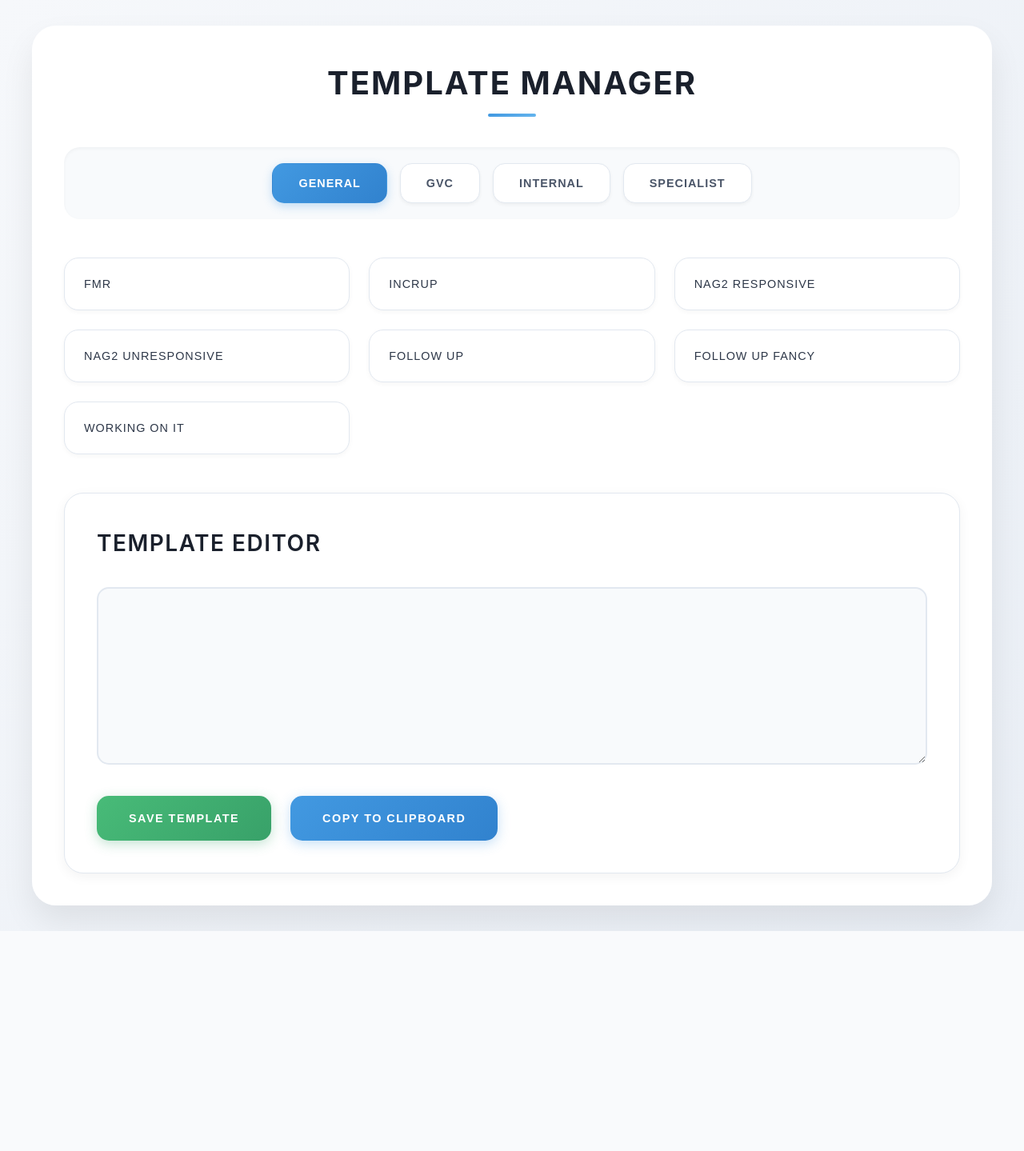
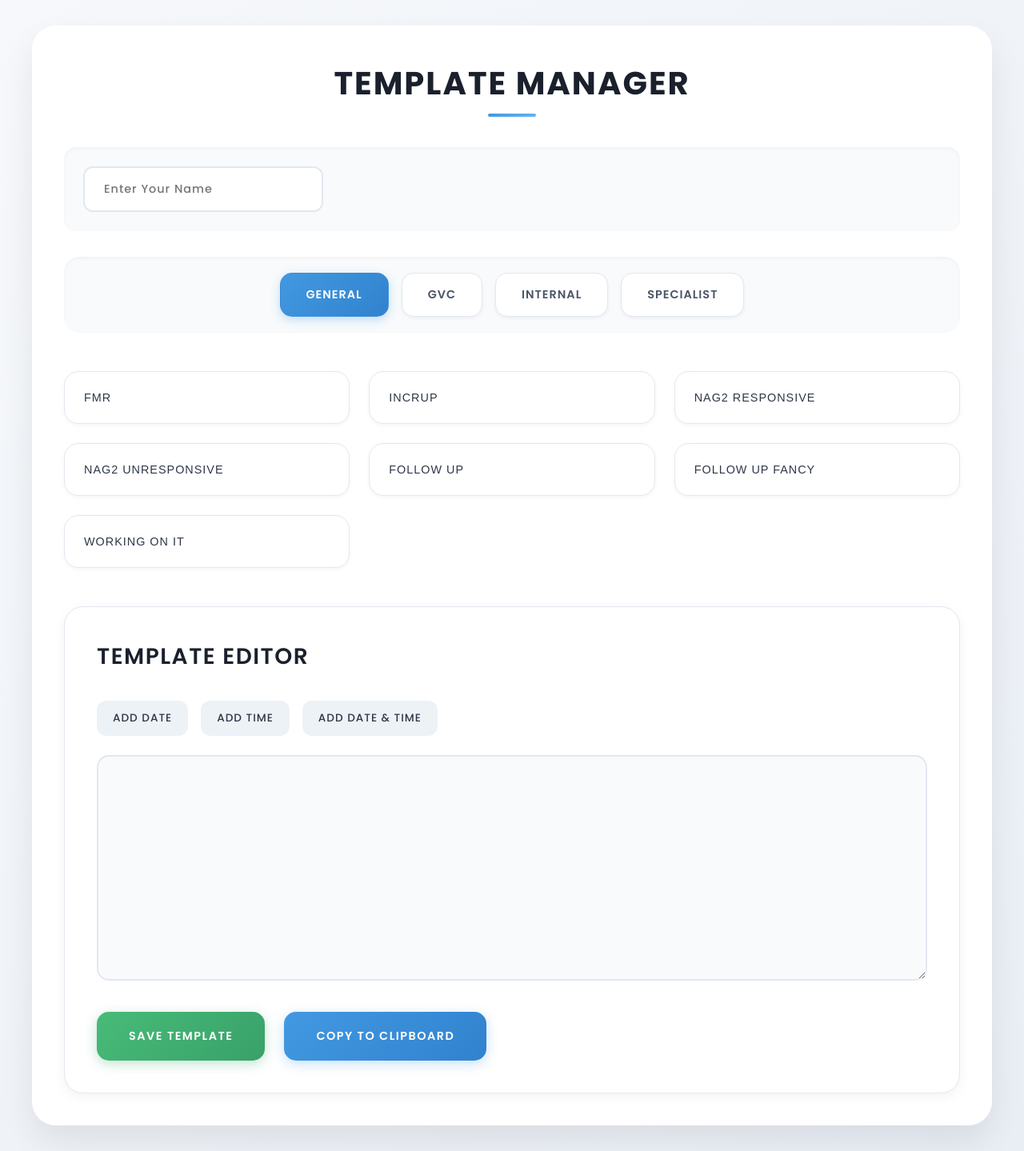
Before and after one commit to JacobA-kline/template-manager, a Flask app: page / in a window 1280 px wide. Shown: the whole page at 80% size. Before the commit the page ends 1164 px from the top, so only its background shows below. Run offline with Flask 3, Linux system fonts and the light colour scheme.

Commit message:
added calendar functionality and TSR templates to the templates.json

```diff
--- a/app.py
+++ b/app.py
@@ -1,8 +1,10 @@
 from flask import Flask, render_template, request, jsonify
+from flask_cors import CORS
 import json
 import os
 
 app = Flask(__name__)
+CORS(app)  # Enable CORS for all routes
 app.secret_key = os.urandom(24)
 
 # Load templates from JSON file
@@ -52,4 +54,4 @@ def save_template():
     return jsonify({'error': 'Invalid data'}), 400
 
 if __name__ == '__main__':
-    app.run(debug=True)
+    app.run(debug=True, host='0.0.0.0', port=8090)
--- a/requirements.txt
+++ b/requirements.txt
@@ -1,3 +1,4 @@
 Flask==3.0.2
 python-dotenv==1.0.1
 Flask-WTF==1.2.1
+Flask-CORS==5.0.1
--- a/static/script.js
+++ b/static/script.js
@@ -2,7 +2,12 @@ document.addEventListener('DOMContentLoaded', function() {
     // Tab switching functionality
     const tabButtons = document.querySelectorAll('.tab-button');
     const tabContents = document.querySelectorAll('.tab-content');
+    const gvcDateInput = document.getElementById('gvc-date');
     let currentCategory = 'general';
+
+    // Set default date for GVC date input
+    const today = new Date().toISOString().split('T')[0];
+    gvcDateInput.value = today;
 
     tabButtons.forEach(button => {
         button.addEventListener('click', () => {
@@ -20,6 +25,9 @@ document.addEventListener('DOMContentLoaded', function() {
                     content.classList.add('active');
                 }
             });
+
+            // Show/hide GVC date input
+            gvcDateInput.style.display = tab === 'gvc' ? 'block' : 'none';
         });
     });
 
@@ -28,6 +36,77 @@ document.addEventListener('DOMContentLoaded', function() {
     const templateContent = document.getElementById('template-content');
     const saveButton = document.getElementById('save-template');
     const copyButton = document.getElementById('copy-template');
+    const agentNameInput = document.getElementById('agent-name');
+    const addDateBtn = document.getElementById('add-date');
+    const addTimeBtn = document.getElementById('add-time');
+    const addDateTimeBtn = document.getElementById('add-datetime');
+
+    // Store agent name in localStorage
+    agentNameInput.value = localStorage.getItem('agentName') || '';
+
+    // Capitalize first letter of each word
+    function capitalizeWords(str) {
+        return str.replace(/\b\w/g, char => char.toUpperCase());
+    }
+
+    agentNameInput.addEventListener('input', function() {
+        // Remove any existing capitalization
+        this.value = this.value.toLowerCase();
+        // Capitalize first letter of each word
+        this.value = capitalizeWords(this.value);
+        localStorage.setItem('agentName', this.value);
+    });
+
+    // Format date and time functions
+    function formatDate() {
+        const date = new Date();
+        return date.toLocaleDateString('en-US', {
+            weekday: 'long',
+            year: 'numeric',
+            month: 'long',
+            day: 'numeric'
+        });
+    }
+
+    function formatTime() {
+        const date = new Date();
+        return date.toLocaleTimeString('en-US', {
+            hour: '2-digit',
+            minute: '2-digit',
+            hour12: true
+        });
+    }
+
+    // Add date/time to cursor position
+    function insertAtCursor(text) {
+        const cursorPos = templateContent.selectionStart;
+        const textBefore = templateContent.value.substring(0, cursorPos);
+        const textAfter = templateContent.value.substring(cursorPos);
+        templateContent.value = textBefore + text + textAfter;
+    }
+
+    // Add signature to template
+    function addSignature() {
+        const agentName = agentNameInput.value.trim();
+        if (!agentName) return;
+
+        if (!templateContent.value.includes('Best regards,')) {
+            templateContent.value += '\n\nBest regards,\n' + agentName;
+        }
+    }
+
+    // Button event listeners
+    addDateBtn.addEventListener('click', () => {
+        insertAtCursor(formatDate());
+    });
+
+    addTimeBtn.addEventListener('click', () => {
+        insertAtCursor(formatTime());
+    });
+
+    addDateTimeBtn.addEventListener('click', () => {
+        insertAtCursor(formatDate() + ' at ' + formatTime());
+    });
 
     templateButtons.forEach(button => {
         button.addEventListener('click', async () => {
@@ -40,6 +119,8 @@ document.addEventListener('DOMContentLoaded', function() {
                     return;
                 }
                 templateContent.value = data;
+                // Add signature after template is loaded
+                setTimeout(addSignature, 100);
             } catch (error) {
                 console.error('Error loading template:', error);
                 alert('Error loading template');
@@ -83,4 +164,13 @@ document.addEventListener('DOMContentLoaded', function() {
         document.execCommand('copy');
         alert('Template copied to clipboard!');
     });
+
+    // Update signature when agent name changes
+    agentNameInput.addEventListener('change', () => {
+        if (templateContent.value) {
+            // Remove existing signature if present
+            templateContent.value = templateContent.value.replace(/\n\nBest regards,\n.*$/, '');
+            addSignature();
+        }
+    });
 });
--- a/static/style.css
+++ b/static/style.css
@@ -44,6 +44,64 @@ h1::after {
     height: 4px;
     background: linear-gradient(90deg, #4299e1, #63b3ed);
     border-radius: 2px;
+}
+
+.agent-info {
+    margin-bottom: 2rem;
+    padding: 1.5rem;
+    background: #f8fafc;
+    border-radius: 15px;
+    box-shadow: inset 0 2px 4px rgba(0, 0, 0, 0.04);
+}
+
+.input-group {
+    display: flex;
+    gap: 1rem;
+    align-items: center;
+    flex-wrap: wrap;
+    justify-content: space-between;
+}
+
+.agent-input {
+    width: 100%;
+    max-width: 300px;
+    padding: 1rem 1.5rem;
+    border: 2px solid #e2e8f0;
+    border-radius: 12px;
+    font-family: 'Poppins', sans-serif;
+    font-size: 0.9rem;
+    font-weight: 500;
+    letter-spacing: 1px;
+    transition: all 0.3s ease;
+    text-transform: capitalize;
+}
+
+.date-input {
+    width: 100%;
+    max-width: 300px;
+    padding: 1rem 1.5rem;
+    border: 2px solid #e2e8f0;
+    border-radius: 12px;
+    font-family: 'Poppins', sans-serif;
+    font-size: 0.9rem;
+    font-weight: 500;
+    letter-spacing: 1px;
+    transition: all 0.3s ease;
+    text-transform: uppercase;
+    background: white;
+    cursor: pointer;
+    margin-left: auto;
+}
+
+.date-input:focus {
+    outline: none;
+    border-color: #4299e1;
+    box-shadow: 0 0 0 3px rgba(66, 153, 225, 0.2);
+}
+
+.date-input::-webkit-calendar-picker-indicator {
+    cursor: pointer;
+    padding: 0.5rem;
 }
 
 .tabs {
@@ -150,6 +208,33 @@ h1::after {
     letter-spacing: 1.5px;
 }
 
+.template-tools {
+    display: flex;
+    gap: 1rem;
+    margin-bottom: 1.5rem;
+    flex-wrap: wrap;
+}
+
+.tool-button {
+    padding: 0.75rem 1.25rem;
+    border: none;
+    border-radius: 12px;
+    background: #edf2f7;
+    color: #2d3748;
+    font-family: 'Poppins', sans-serif;
+    font-size: 0.85rem;
+    font-weight: 500;
+    letter-spacing: 1px;
+    cursor: pointer;
+    transition: all 0.3s ease;
+    text-transform: uppercase;
+}
+
+.tool-button:hover {
+    background: #e2e8f0;
+    transform: translateY(-1px);
+}
+
 #template-content {
     width: 100%;
     padding: 1.5rem;
@@ -163,6 +248,7 @@ h1::after {
     transition: all 0.3s ease;
     background: #f8fafc;
     letter-spacing: 0.5px;
+    text-transform: none;
 }
 
 #template-content:focus {
--- a/templates/index.html
+++ b/templates/index.html
@@ -4,11 +4,19 @@
     <meta charset="UTF-8">
     <meta name="viewport" content="width=device-width, initial-scale=1.0">
     <title>Template Manager</title>
+    <link href="https://fonts.googleapis.com/css2?family=Poppins:wght@400;500;600;700&display=swap" rel="stylesheet">
     <link rel="stylesheet" href="{{ url_for('static', filename='style.css') }}">
 </head>
 <body>
     <div class="container">
         <h1>Template Manager</h1>
+
+        <div class="agent-info">
+            <div class="input-group">
+                <input type="text" id="agent-name" placeholder="Enter Your Name" class="agent-input">
+                <input type="date" id="gvc-date" class="date-input" style="display: none;">
+            </div>
+        </div>
 
         <div class="tabs">
             <button class="tab-button active" data-tab="general">General</button>
@@ -20,9 +28,9 @@
         <div class="tab-content active" id="general">
             <div class="template-list">
                 <button class="template-button" data-template="FMR">FMR</button>
-                <button class="template-button" data-template="Incrup">Incrup</button>
-                <button class="template-button" data-template="NAG2 responsive">NAG2 responsive</button>
-                <button class="template-button" data-template="NAG2 unresponsive">NAG2 unresponsive</button>
+                <button class="template-button" data-template="INCRUP">INCRUP</button>
+                <button class="template-button" data-template="NAG2 RESPONSIVE">NAG2 RESPONSIVE</button>
+                <button class="template-button" data-template="NAG2 UNRESPONSIVE">NAG2 UNRESPONSIVE</button>
                 <button class="template-button" data-template="FOLLOW UP">FOLLOW UP</button>
                 <button class="template-button" data-template="FOLLOW UP FANCY">FOLLOW UP FANCY</button>
                 <button class="template-button" data-template="WORKING ON IT">WORKING ON IT</button>
@@ -62,6 +70,11 @@
 
         <div class="template-editor">
             <h2>Template Editor</h2>
+            <div class="template-tools">
+                <button id="add-date" class="tool-button">Add Date</button>
+                <button id="add-time" class="tool-button">Add Time</button>
+                <button id="add-datetime" class="tool-button">Add Date & Time</button>
+            </div>
             <textarea id="template-content" rows="10" cols="50"></textarea>
             <div class="editor-buttons">
                 <button id="save-template">Save Template</button>
```
